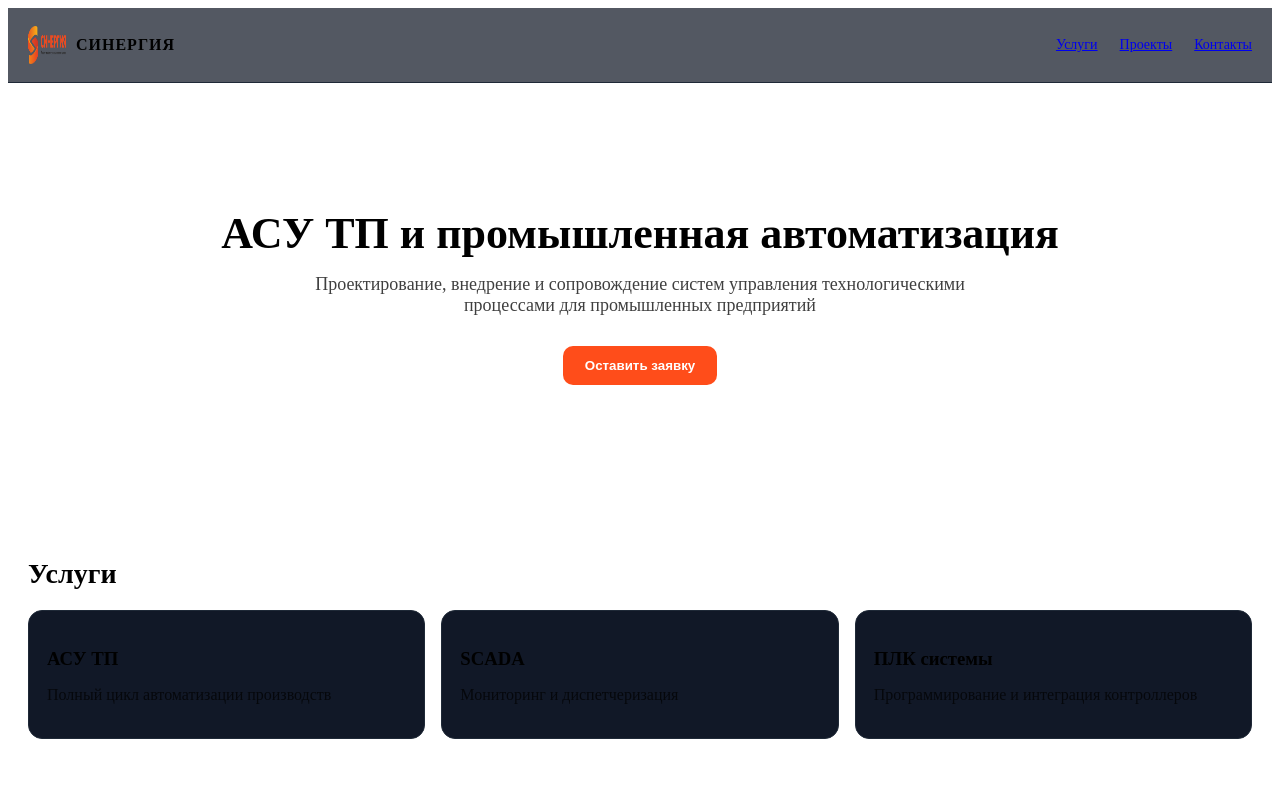
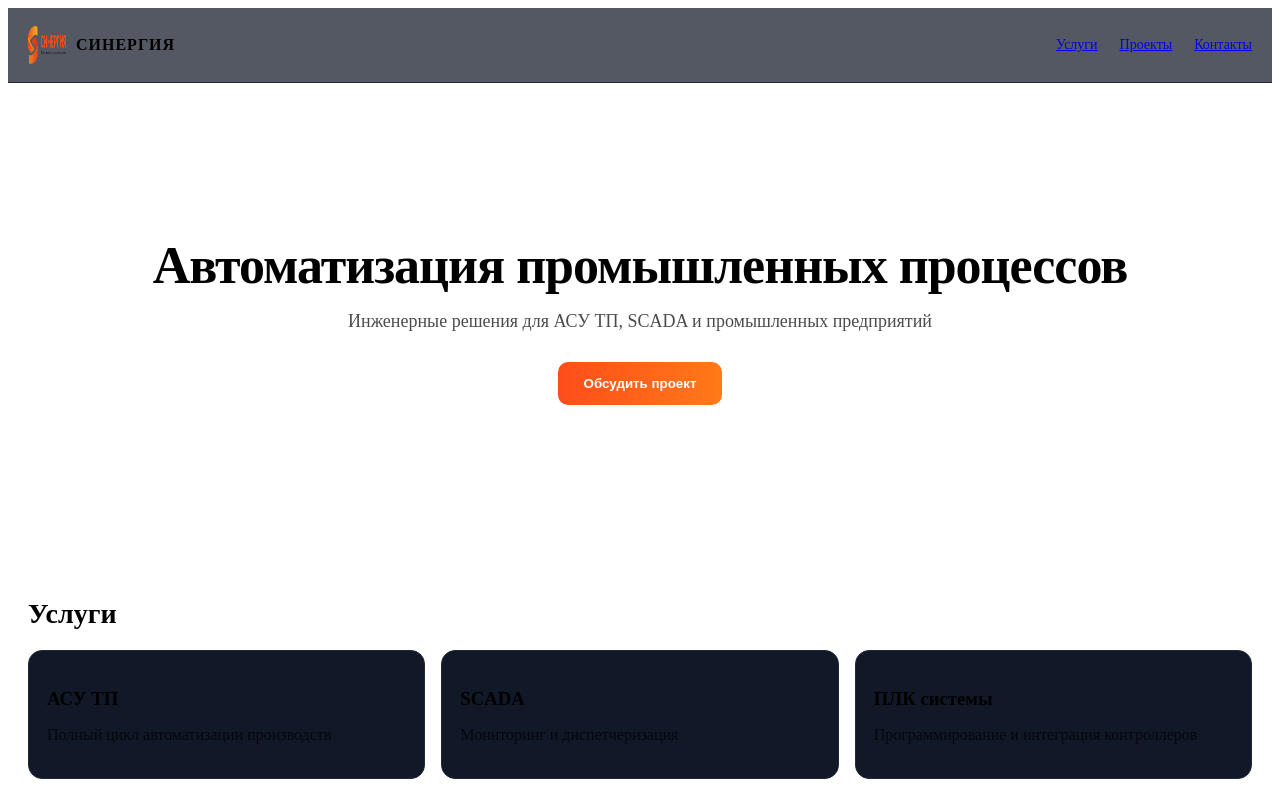
Before and after one commit to IldarIskhakovM/snrg.pro, a Next.js app: page / in a window 1280 px wide. Shown: the top 800 px of the page. Built offline with nearby package versions, Linux system fonts and the light colour scheme.

Commit message:
Update Hero component text and styles

```diff
--- a/components/Hero.tsx
+++ b/components/Hero.tsx
@@ -1,37 +1,38 @@
 export default function Hero() {
   return (
     <section style={{
-      padding: "90px 20px",
-      textAlign: "center"
+      textAlign: "center",
+      padding: "110px 20px"
     }}>
       <div className="container">
         <h1 style={{
-          fontSize: 44,
-          marginBottom: 16,
-          lineHeight: 1.1
+          fontSize: 52,
+          fontWeight: 700,
+          letterSpacing: -1,
+          marginBottom: 16
         }}>
-          АСУ ТП и промышленная автоматизация
+          Автоматизация промышленных процессов
         </h1>
 
         <p style={{
+          opacity: 0.7,
           fontSize: 18,
-          opacity: 0.75,
           maxWidth: 700,
           margin: "0 auto 30px"
         }}>
-          Проектирование, внедрение и сопровождение систем управления технологическими процессами для промышленных предприятий
+          Инженерные решения для АСУ ТП, SCADA и промышленных предприятий
         </p>
 
         <button style={{
-          background: "#ff4d1a",
+          background: "linear-gradient(90deg,#ff4d1a,#ff7a18)",
+          border: "none",
+          padding: "14px 26px",
+          borderRadius: 10,
           color: "white",
-          padding: "12px 22px",
-          borderRadius: 10,
-          border: "none",
           fontWeight: 600,
           cursor: "pointer"
         }}>
-          Оставить заявку
+          Обсудить проект
         </button>
       </div>
     </section>
```
